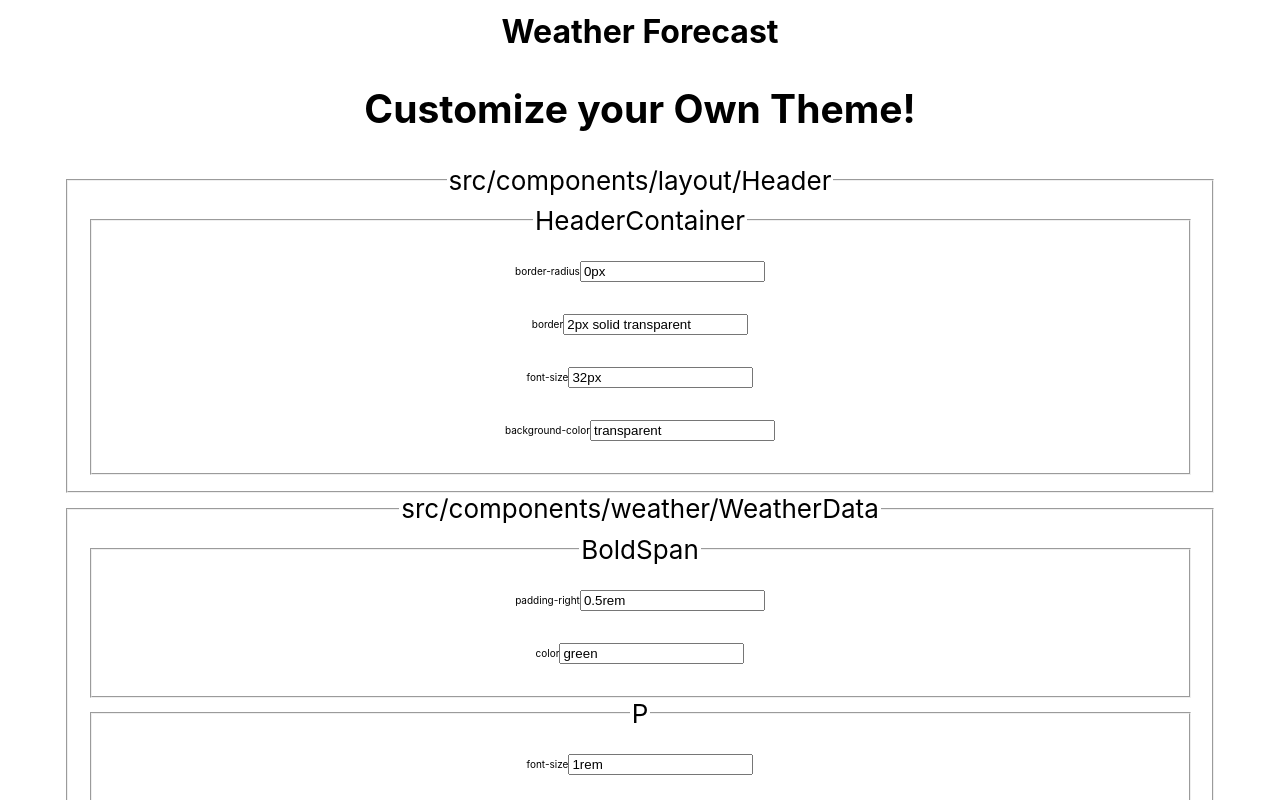
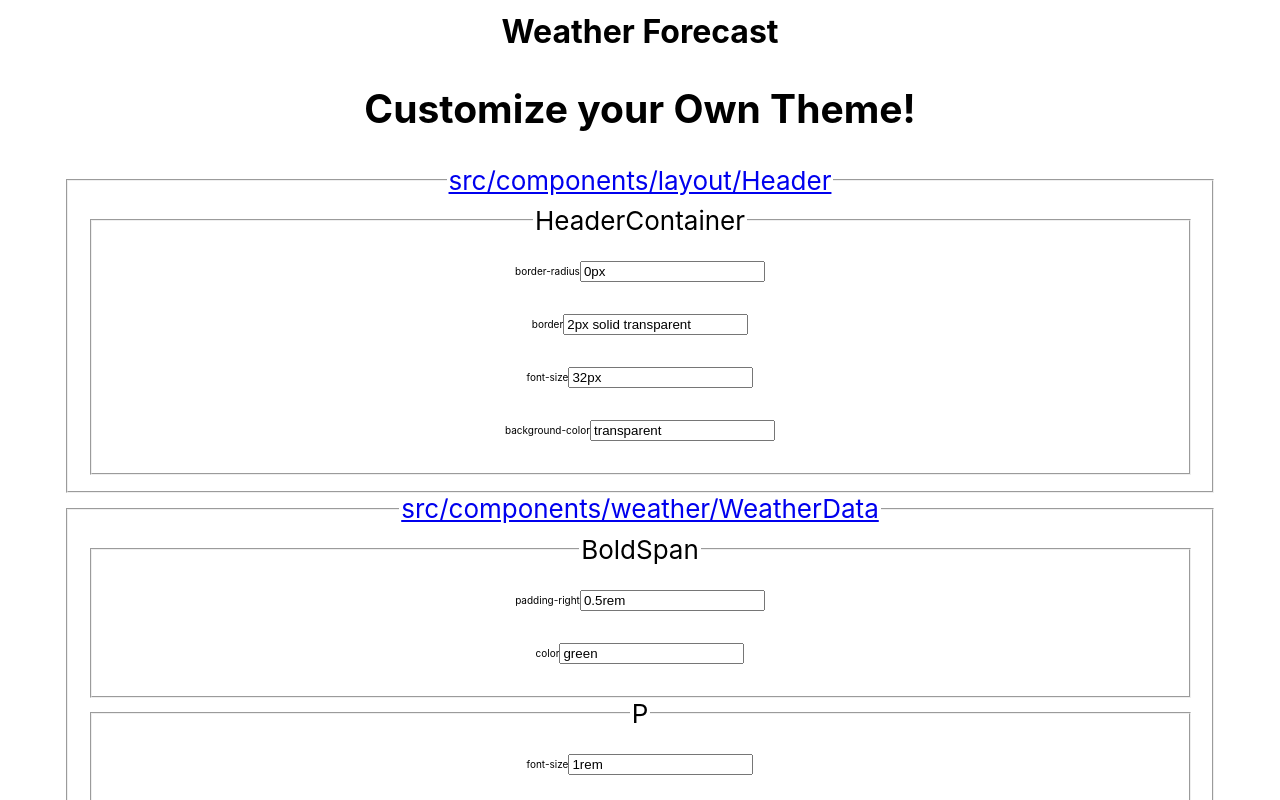
Before and after one commit to irackson/weather-forecast, a React (Create React App) app: page /settings in a window 1280 px wide. Shown: the top 800 px of the page. Built offline with nearby package versions, Linux system fonts and the light colour scheme.

Commit message:
add path link

```diff
--- a/src/components/user/ThemeCustomizer.js
+++ b/src/components/user/ThemeCustomizer.js
@@ -3,6 +3,8 @@ import { useContext } from 'react';
 import { useForm } from 'react-hook-form';
 
 import styled from 'styled-components';
+
+const gitPath = 'https://github.com/irackson/weather-forecast/blob/main/';
 
 const Div = styled.div`
     display: flex;
@@ -41,7 +43,14 @@ function ThemeCustomizer(props) {
                     {styles.map((file, f) => (
                         <div key={f}>
                             <fieldset name={file.path}>
-                                <legend>{file.path}</legend>
+                                <legend>
+                                    <a
+                                        href={`${gitPath}/${file.path}.js`}
+                                        target="_"
+                                    >
+                                        {file.path}
+                                    </a>
+                                </legend>
 
                                 {file.customizableComponents.map((comp, c) => (
                                     <div key={`${f}.${c}`}>
```
